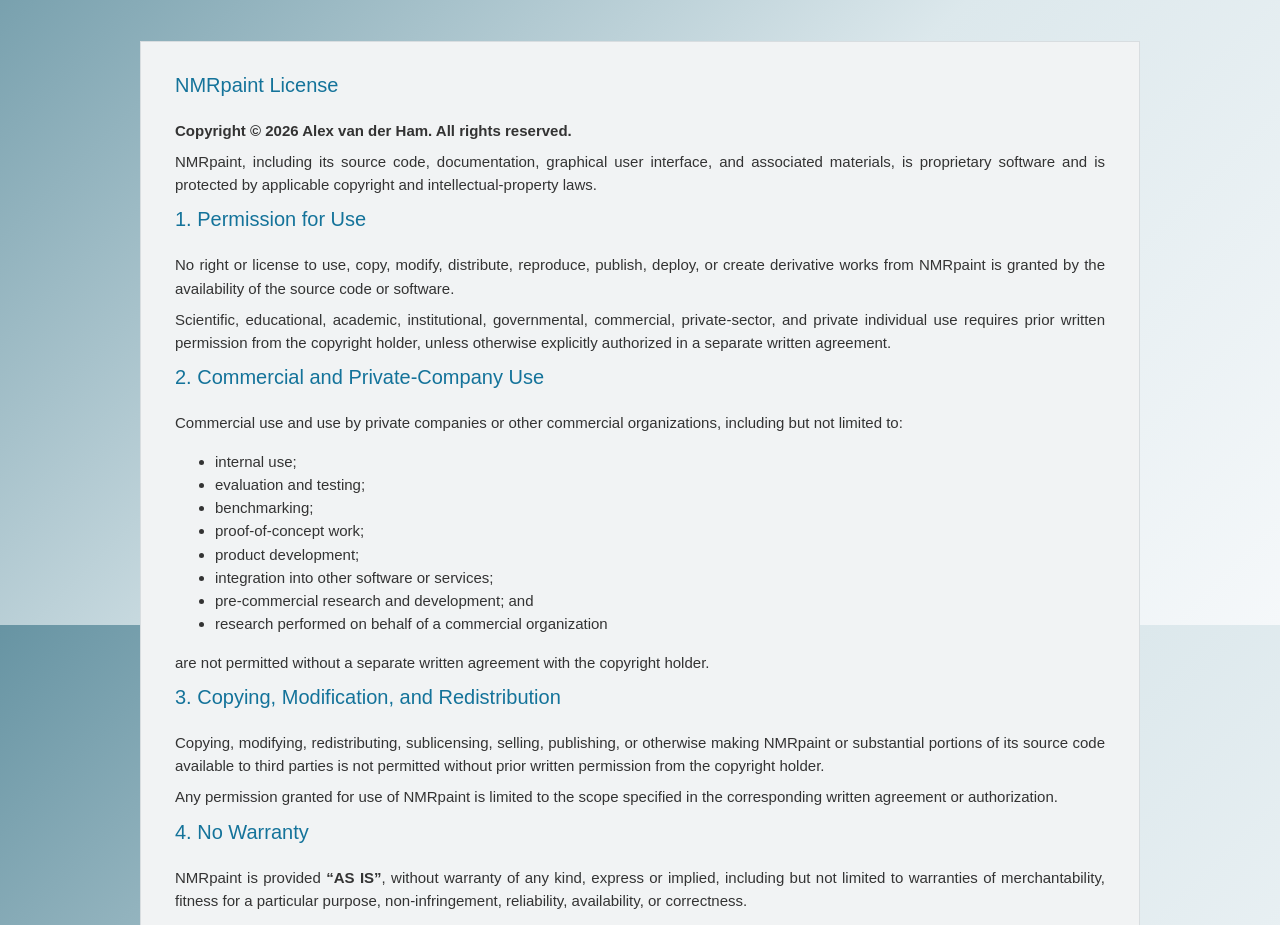
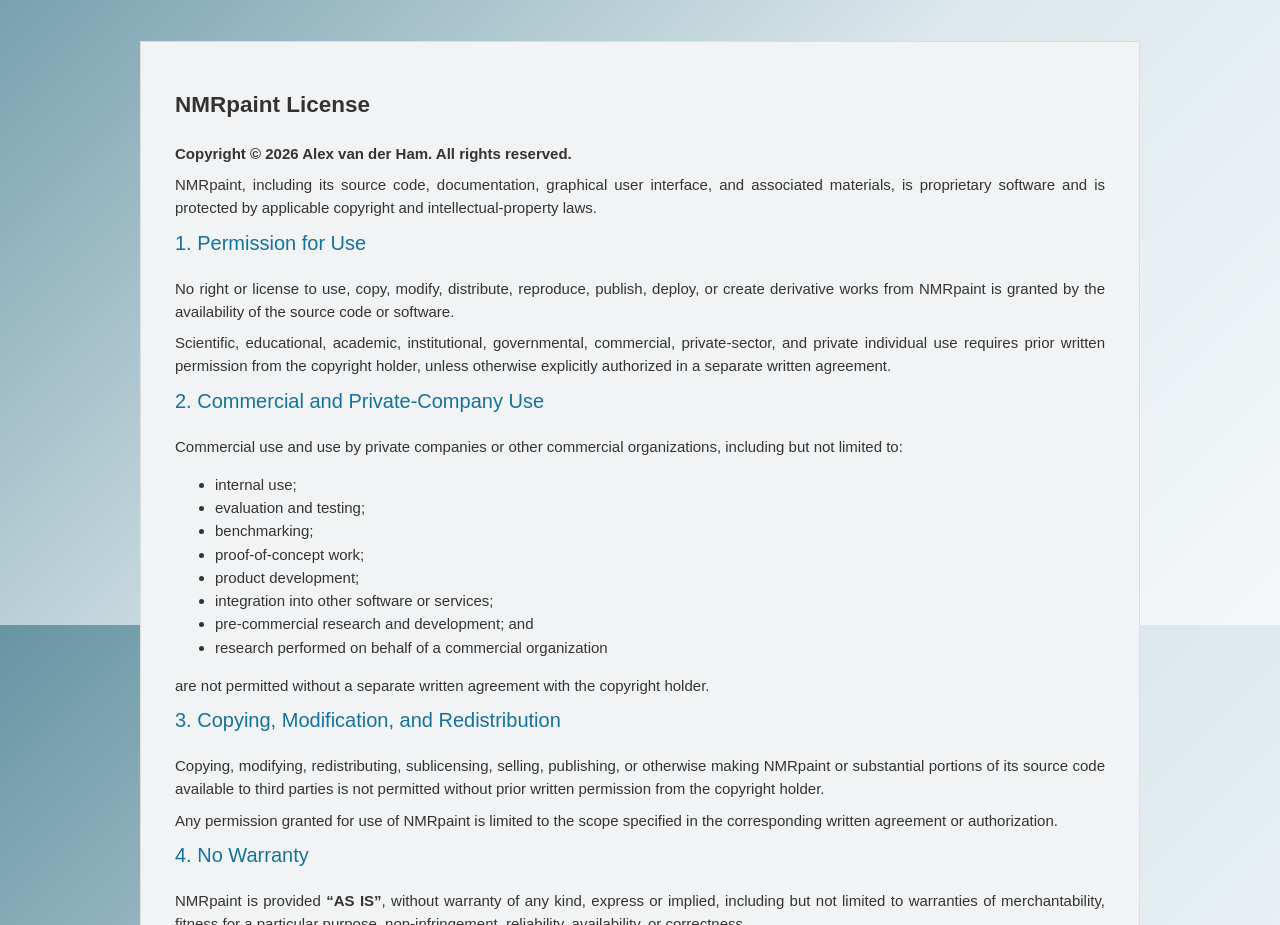
Before and after one commit to PotatoCobbler/potatocobbler.github.io, a plain HTML site: page nmrpaint-info/license/index.html in a window 1280 px wide. Shown: the part 175-1100 px from the top of the page. Drawn offline with Linux system fonts and the light colour scheme; files that its build step writes are made by us from their sources; files whose address does not match are found by name.

Commit message:
Update index.html

```diff
--- a/nmrpaint-info/license/index.html
+++ b/nmrpaint-info/license/index.html
@@ -96,7 +96,7 @@
 <div class="container">
 <section class="section">
 
-  <h2>NMRpaint License</h2>
+  <h1>NMRpaint License</h1>
 
   <p><strong>Copyright &copy; 2026 Alex van der Ham. All rights reserved.</strong></p>
 
```
